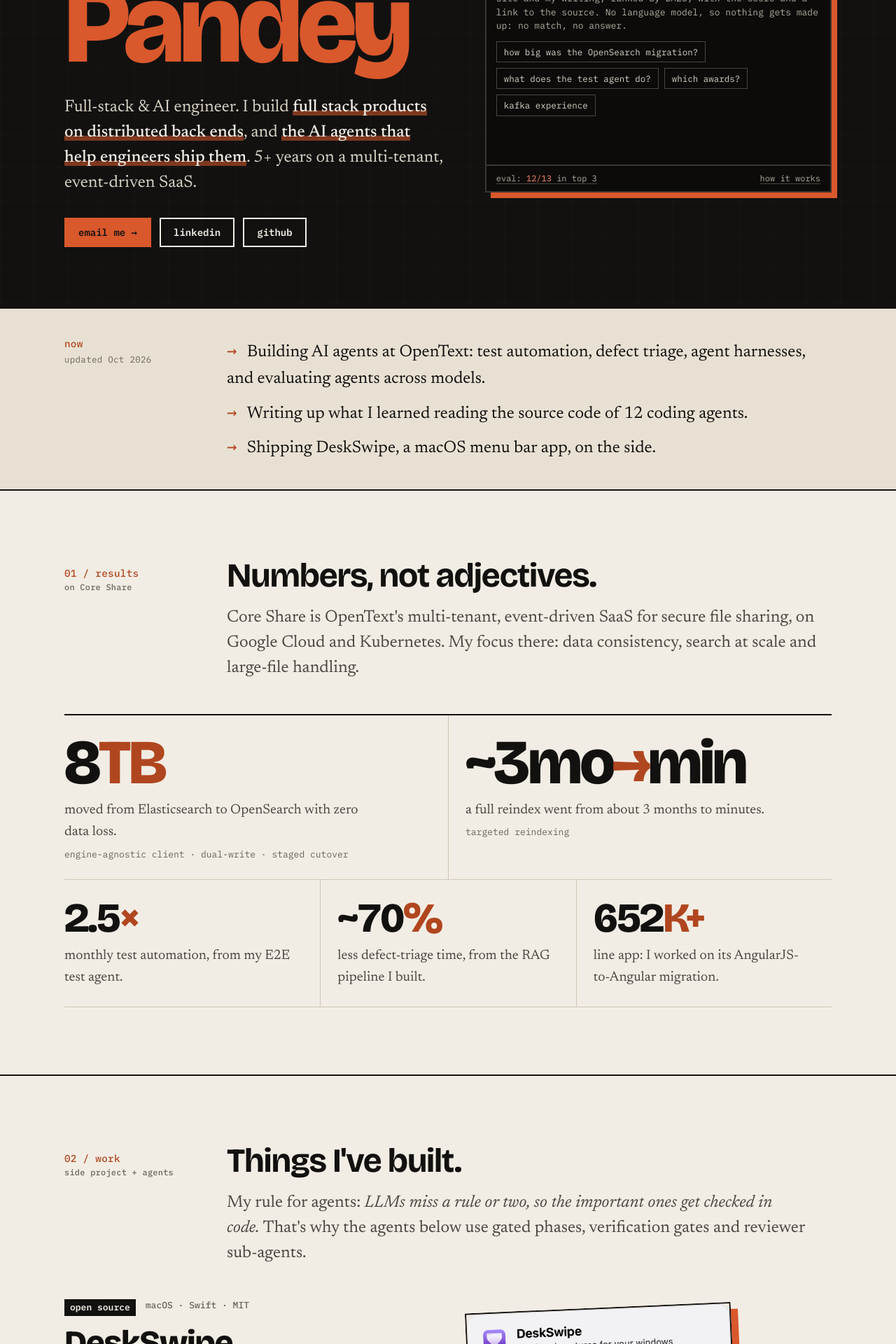
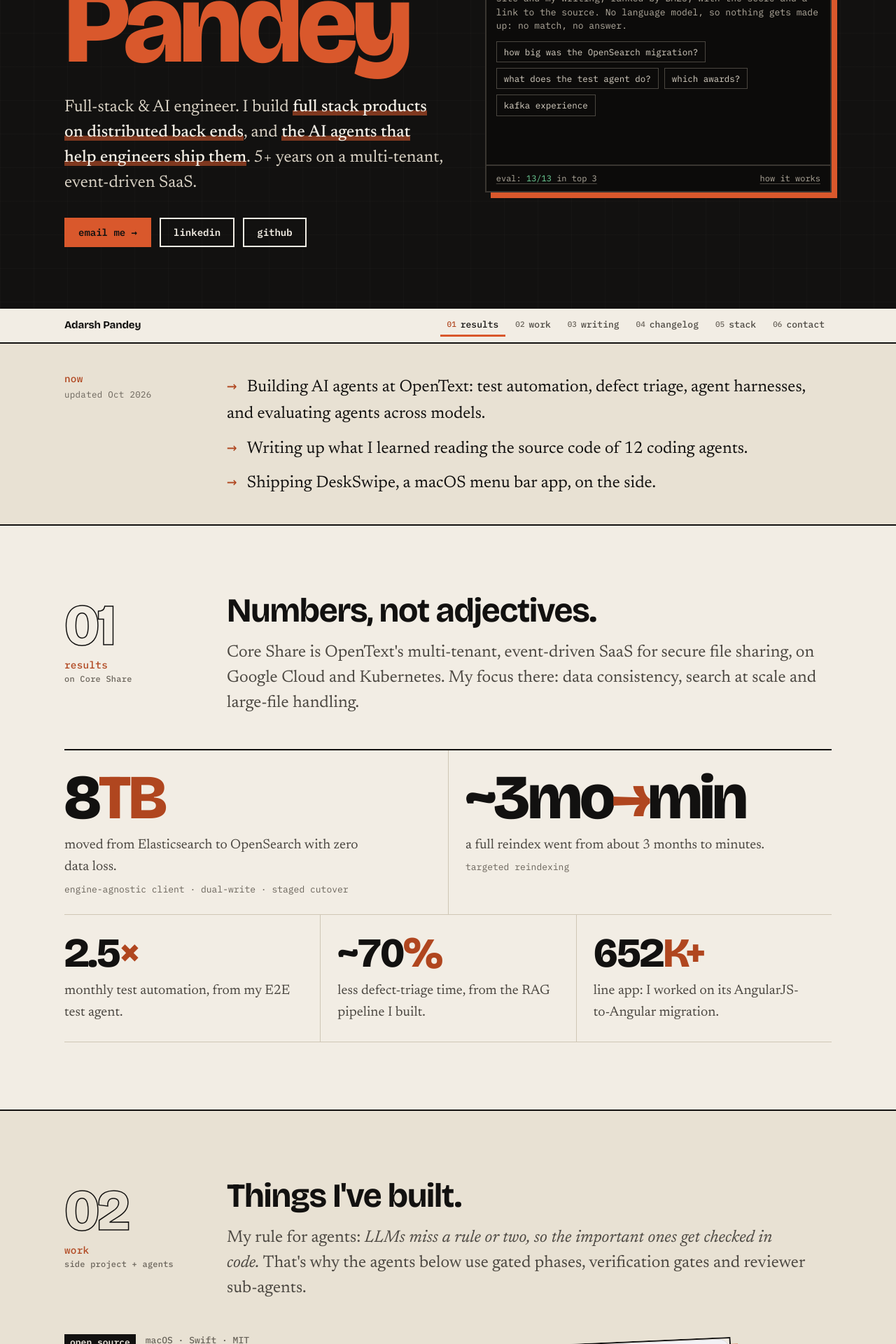
Before and after one commit to adarsh-pandey07/adarsh-pandey07.github.io, a Jekyll site: the page built from index.html, in a window 1280 px wide. Shown: the part 337-2257 px from the top of the page at 70% size. Built offline with Jekyll 4.4.1, drawn with Linux system fonts in a browser that asks for light colours; some of the changed text lies outside the part shown.

Commit message:
Make homepage sections easier to tell apart; fix search tokenizer
A sticky section bar highlights where you are, each section opens with
a large number, and alternate sections get a darker band. The search
now drops apostrophes before splitting words, so "won't" no longer
matches "won" (an alias for "award"); the eval is back to 13/13.

Co-Authored-By: Claude Opus 5.5 <noreply@anthropic.com>

```diff
--- a/index.html
+++ b/index.html
@@ -197,12 +197,36 @@ layout: null
     .project { padding: 14px 0; }
     .mail { font-size: 14pt; border: 0; }
   }
+
+  /* ───── Wayfinding: sticky section bar, big numbers, alternating bands ───── */
+  html { scroll-padding-top: 64px; }
+  .secnav { position: sticky; top: 0; z-index: 50; background: var(--bg); border-bottom: 2px solid var(--fg); font: 500 13px/1 var(--mono); }
+  .secnav .wrap { display: flex; align-items: center; justify-content: space-between; gap: 20px; height: 48px; }
+  .secnav-home { font: 700 15px/1 var(--display); letter-spacing: -.01em; text-decoration: none; white-space: nowrap; }
+  .secnav-links { display: flex; gap: 4px; overflow-x: auto; scrollbar-width: none; }
+  .secnav-links::-webkit-scrollbar { display: none; }
+  .secnav-links a { display: flex; align-items: center; gap: 6px; padding: 8px 10px; text-decoration: none; color: var(--fg-2); white-space: nowrap; border-bottom: 3px solid transparent; }
+  .secnav-links a span { color: var(--fg-3); font-size: 11px; }
+  .secnav-links a:hover { color: var(--fg); }
+  .secnav-links a.active { color: var(--fg); border-bottom-color: var(--signal); }
+  .secnav-links a.active span { color: var(--accent-text); }
+  .label .num { display: block; font: 800 clamp(3.2rem, 2rem + 4vw, 5.5rem)/.85 var(--display); letter-spacing: -.04em; color: transparent; -webkit-text-stroke: 1.5px var(--fg); margin-bottom: 10px; }
+  .contact .label .num { -webkit-text-stroke-color: var(--signal); }
+  section.alt { background: var(--bg-2); }
+  section.alt .flow { background: var(--bg); }
+  section.alt .flow-title { background: var(--bg-2); }
+  @media (max-width: 640px) {
+    .secnav-home { display: none; }
+    .secnav .wrap { padding: 0 6px; }
+    .label .num { font-size: 3rem; }
+  }
+  @media print { .secnav { display: none !important; } }
 </style>
 </head>
 <body>
 <a class="skip" href="#main">Skip to content</a>
 
-<header class="hero">
+<header class="hero" id="top">
   <div class="wrap">
     <div class="topbar">
       <a class="home" href="/">adarsh-pandey07.github.io</a>
@@ -258,6 +282,19 @@ layout: null
 </header>
 
 <main id="main">
+  <nav class="secnav" aria-label="Sections">
+    <div class="wrap">
+      <a class="secnav-home" href="#top">Adarsh Pandey</a>
+      <div class="secnav-links">
+        <a href="#results"><span>01</span>results</a>
+        <a href="#work"><span>02</span>work</a>
+        <a href="#writing"><span>03</span>writing</a>
+        <a href="#log"><span>04</span>changelog</a>
+        <a href="#stack"><span>05</span>stack</a>
+        <a href="#contact"><span>06</span>contact</a>
+      </div>
+    </div>
+  </nav>
   <div class="now" data-doc="now" data-title="What I'm doing now" data-label="now">
     <div class="wrap">
       <div class="label">now<time datetime="2026-10">updated Oct 2026</time></div>
@@ -272,7 +309,7 @@ layout: null
   <section id="results" data-label="01 / results">
     <div class="wrap">
       <div class="sec-head">
-        <div class="label">01 / results<small>on Core Share</small></div>
+        <div class="label"><span class="num">01</span>results<small>on Core Share</small></div>
         <div>
           <h2 class="sec-title">Numbers, not adjectives.</h2>
           <p class="lede">Core Share is OpenText's multi-tenant, event-driven SaaS for secure file sharing, on Google Cloud and Kubernetes. My focus there: data consistency, search at scale and large-file handling.</p>
@@ -288,10 +325,10 @@ layout: null
     </div>
   </section>
 
-  <section id="work" data-label="02 / work">
+  <section class="alt" id="work" data-label="02 / work">
     <div class="wrap">
       <div class="sec-head">
-        <div class="label">02 / work<small>side project + agents</small></div>
+        <div class="label"><span class="num">02</span>work<small>side project + agents</small></div>
         <div>
           <h2 class="sec-title">Things I've built.</h2>
           <p class="lede">My rule for agents: <em>LLMs miss a rule or two, so the important ones get checked in code.</em> That's why the agents below use gated phases, verification gates and reviewer sub-agents.</p>
@@ -395,7 +432,7 @@ layout: null
   <section id="writing" data-label="03 / writing">
     <div class="wrap">
       <div class="sec-head">
-        <div class="label">03 / writing<small>notes from the work</small></div>
+        <div class="label"><span class="num">03</span>writing<small>notes from the work</small></div>
         <div><h2 class="sec-title">Writing.</h2></div>
       </div>
       <ul class="post-list">
@@ -413,10 +450,10 @@ layout: null
     </div>
   </section>
 
-  <section id="log" data-label="04 / changelog">
+  <section class="alt" id="log" data-label="04 / changelog">
     <div class="wrap">
       <div class="sec-head">
-        <div class="label">04 / changelog<small>newest first</small></div>
+        <div class="label"><span class="num">04</span>changelog<small>newest first</small></div>
         <div>
           <h2 class="sec-title">Release notes.</h2>
           <p class="lede">Every role at OpenText, Bengaluru. I own features end to end, from design and delivery to production support; I run design and code reviews, and guide junior engineers.</p>
@@ -479,7 +516,7 @@ layout: null
   <section id="stack" data-label="05 / stack">
     <div class="wrap">
       <div class="sec-head">
-        <div class="label">05 / stack<small>daily drivers</small></div>
+        <div class="label"><span class="num">05</span>stack<small>daily drivers</small></div>
         <div><h2 class="sec-title">Tools I reach for.</h2></div>
       </div>
       <dl class="stack" data-doc="stack" data-title="Skills and tools">
@@ -496,7 +533,7 @@ layout: null
 
   <section class="contact" id="contact" data-label="06 / contact">
     <div class="wrap" data-doc="contact" data-title="Contact: email, LinkedIn, GitHub">
-      <div class="label">06 / contact</div>
+      <div class="label"><span class="num">06</span>contact</div>
       <h2 class="sec-title">Let's talk shop.</h2>
       <p>Happy to talk about distributed systems, agent design or RAG. Email is best.</p>
       <a class="mail" href="mailto:adarshpandey.eng@gmail.com">adarshpandey.eng@gmail.com</a>
```
Also changed, not shown: other parts of index.html (+17 -1 lines).
